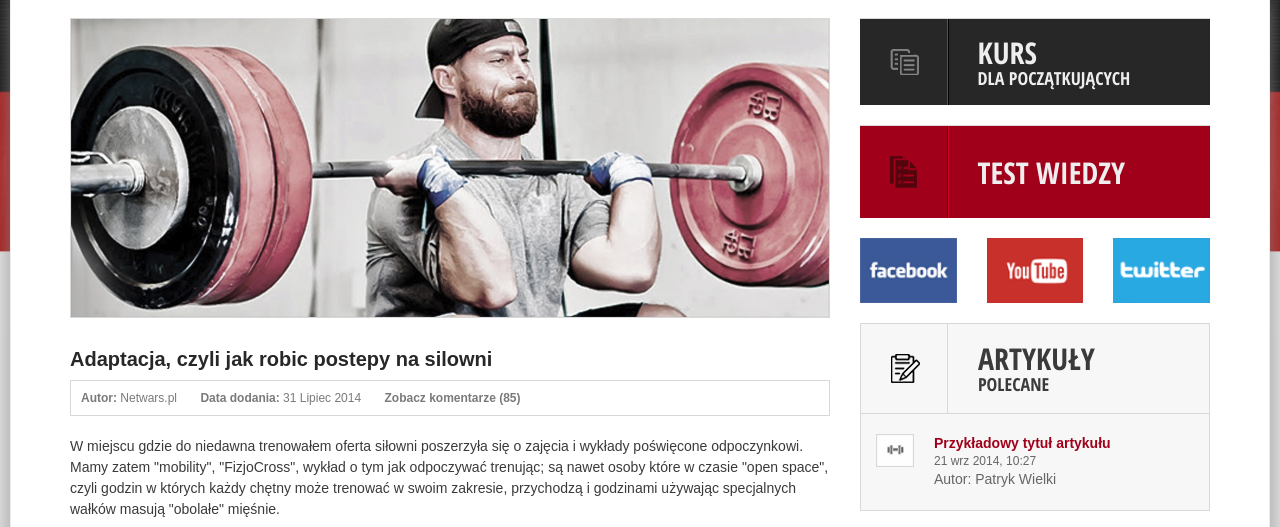
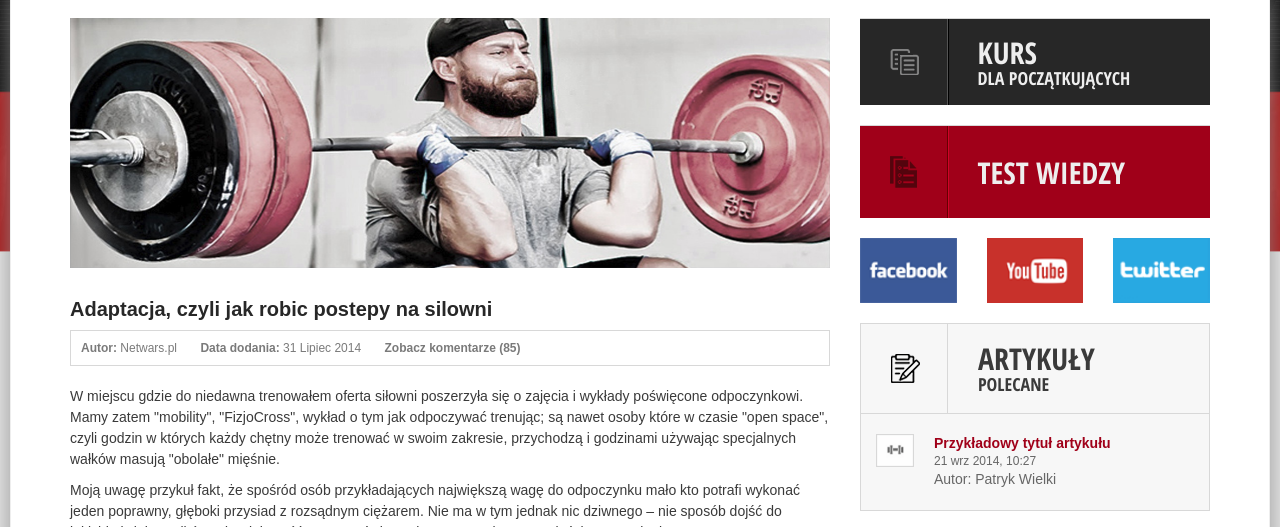
Before and after one commit to snicky/koxteam-layout, a plain HTML site: page index.html in a window 1280 px wide. Shown: the part 200-727 px from the top of the page. Drawn offline with nearby package versions, Linux system fonts and the light colour scheme; files that its build step writes are made by us from their sources.

Commit message:
set fixed height on the .kt-big-image

```diff
--- a/Content/css/koxteam.scss
+++ b/Content/css/koxteam.scss
@@ -52,6 +52,9 @@ $border-thickness: 1px;
 $border-dark-gray: $border-thickness solid $color-gray-9;
 $border-gray:      $border-thickness solid $color-gray-14;
 $border-pale-gray: $border-thickness solid $color-gray-15;
+
+// Fixed element heights
+$kt-big-image-height: 250px;
 
 // Font sizes
 $font-size-article-header: 20px;
@@ -163,8 +166,10 @@ a {
   }
 }
 .kt-big-image {
-  @include kt-fit-to-width;
-  @include kt-bordered;
+  height:              $kt-big-image-height;
+  width:               100%;
+  background-position: center;
+  background-size:     cover;
 }
 
 .kt-big-image-overlay {
```
